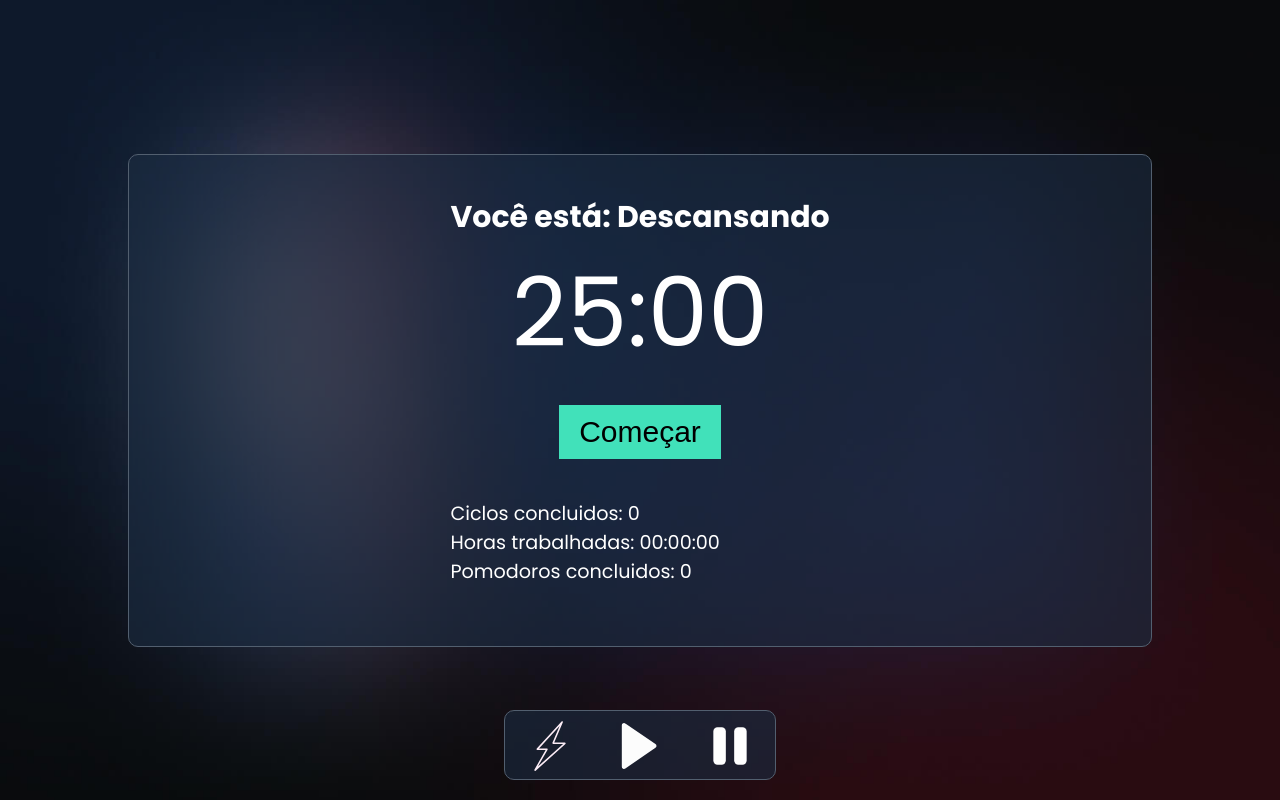
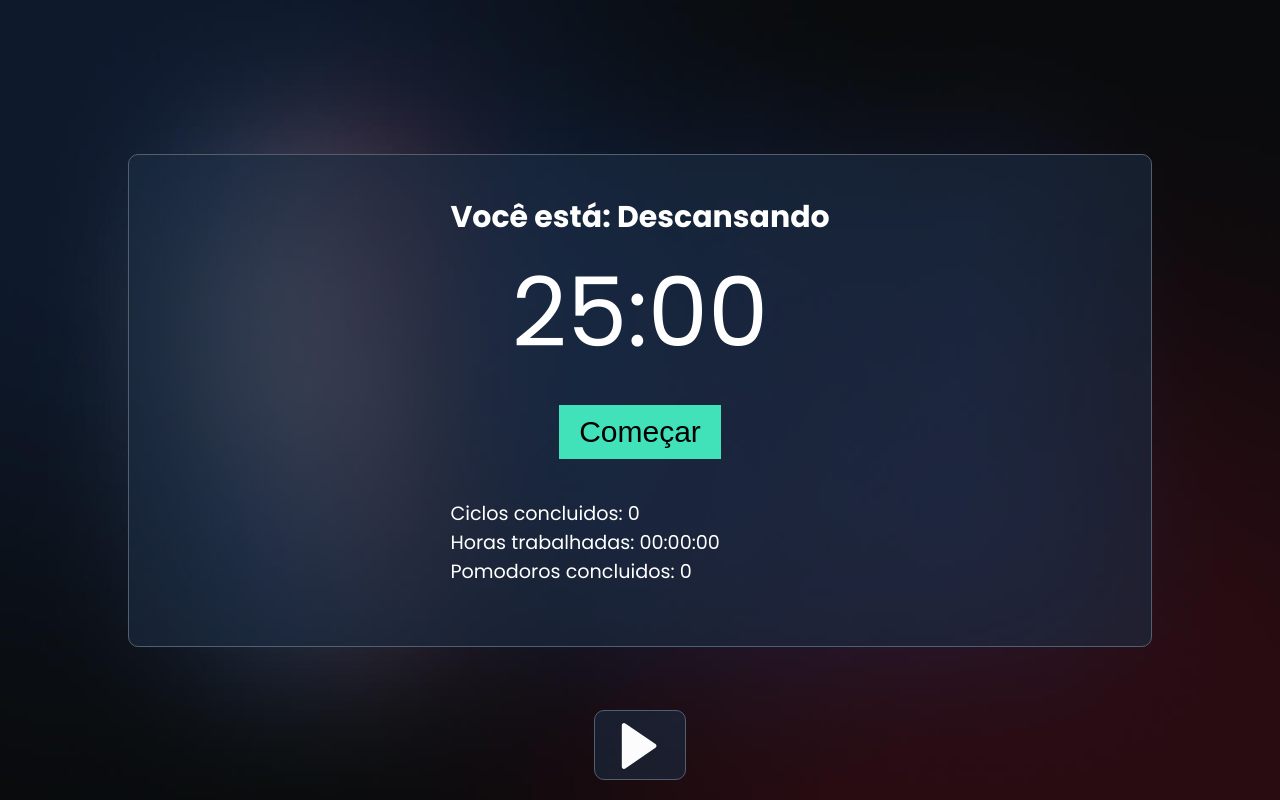
Before and after one commit to iamdevmarcos/pomodoro-web, a React (Create React App) app: page / in a window 1280 px wide. Built offline with nearby package versions, Linux system fonts and the light colour scheme.

Commit message:
feat: adding logic for the showing buttons

```diff
--- a/src/components/organisms/PomodoroTimer/index.tsx
+++ b/src/components/organisms/PomodoroTimer/index.tsx
@@ -125,9 +125,15 @@ const PomodoroTimer: React.FC<PomodoroTimerProps> = ({
       </div>
 
       <Menu>
-        <MenuItem icon="rest" onClick={() => startResting(false)} />
-        <MenuItem icon="play" onClick={startWorking} />
-        <MenuItem icon="pause" onClick={() => setTimeCounter(!timeCounter)} />
+        {working && !timeCounter && (
+          <MenuItem icon="rest" onClick={() => startResting(false)} />
+        )}
+
+        {!working && <MenuItem icon="play" onClick={startWorking} />}
+
+        {working && (
+          <MenuItem icon="pause" onClick={() => setTimeCounter(!timeCounter)} />
+        )}
       </Menu>
     </Container>
   );
```
